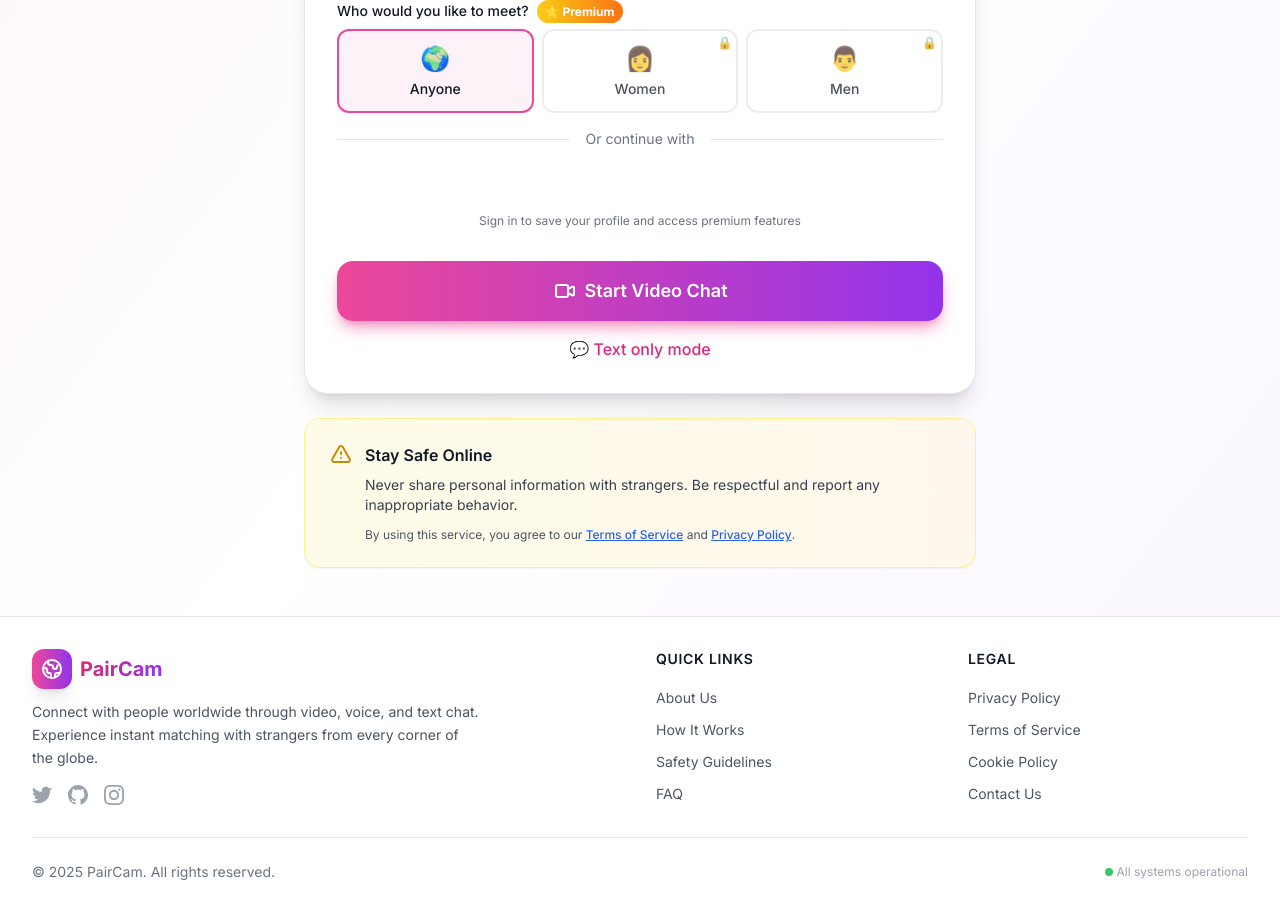
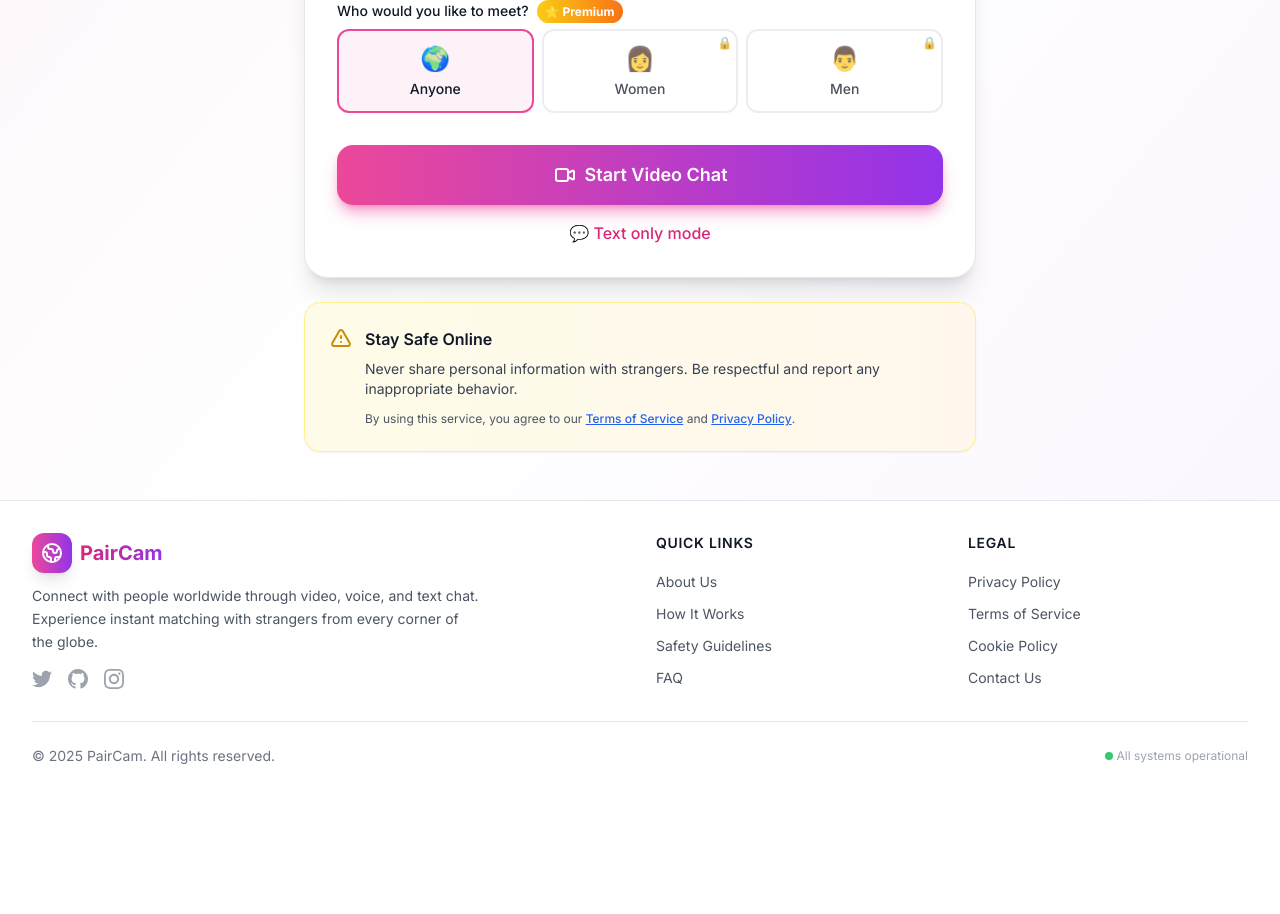
Before and after one commit to jaethebaeee/paircam, a React (Vite) app in the folder packages/frontend/: page / in a window 1280 px wide. Shown: the part 780-1694 px from the top of the page. After the commit the page ends 1578 px from the top, so only its background shows below. Built offline with nearby package versions, Linux system fonts and the light colour scheme; no server answers.

Commit message:
Remove Google Sign-In from landing page for cleaner UX

```diff
--- a/packages/frontend/src/components/LandingPage.tsx
+++ b/packages/frontend/src/components/LandingPage.tsx
@@ -1,7 +1,6 @@
 import { useState } from 'react';
 import GenderFilter from './GenderFilter';
 import PremiumModal from './PremiumModal';
-import GoogleSignInButton from './GoogleSignIn';
 import { useAuthContext } from '../contexts/AuthContext';
 
 interface LandingPageProps {
@@ -211,24 +210,6 @@ export default function LandingPage({ onStartCall }: LandingPageProps) {
               isPremium={isPremium}
             />
 
-            {/* Google Sign-In */}
-            <div className="space-y-3">
-              <div className="relative">
-                <div className="absolute inset-0 flex items-center">
-                  <div className="w-full border-t border-gray-200"></div>
-                </div>
-                <div className="relative flex justify-center text-sm">
-                  <span className="px-4 bg-white text-gray-500">Or continue with</span>
-                </div>
-              </div>
-
-              <GoogleSignInButton />
-
-              <p className="text-xs text-gray-500 text-center">
-                Sign in to save your profile and access premium features
-              </p>
-            </div>
-
             {/* Modern Primary Button */}
             <div className="pt-4">
               <button
```
